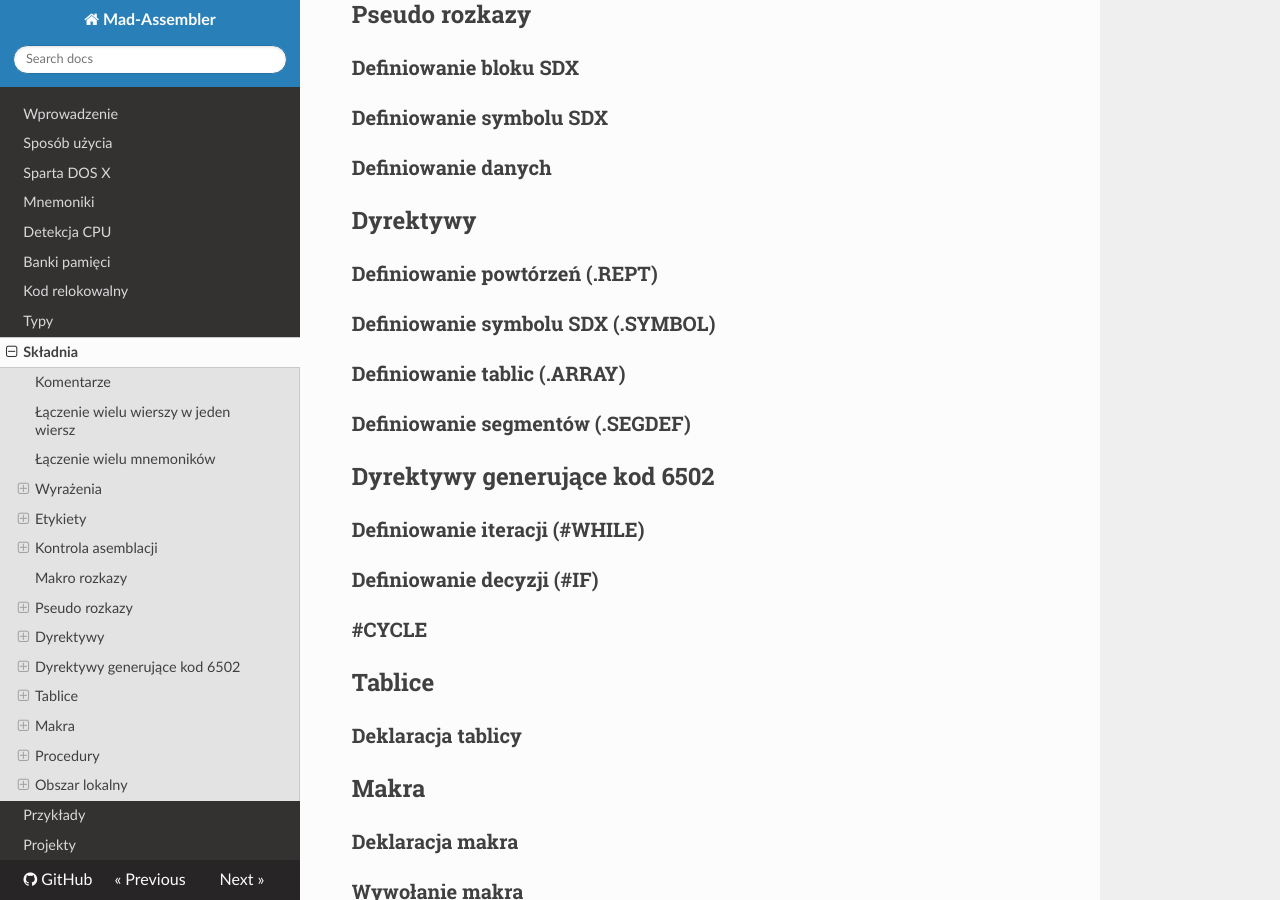
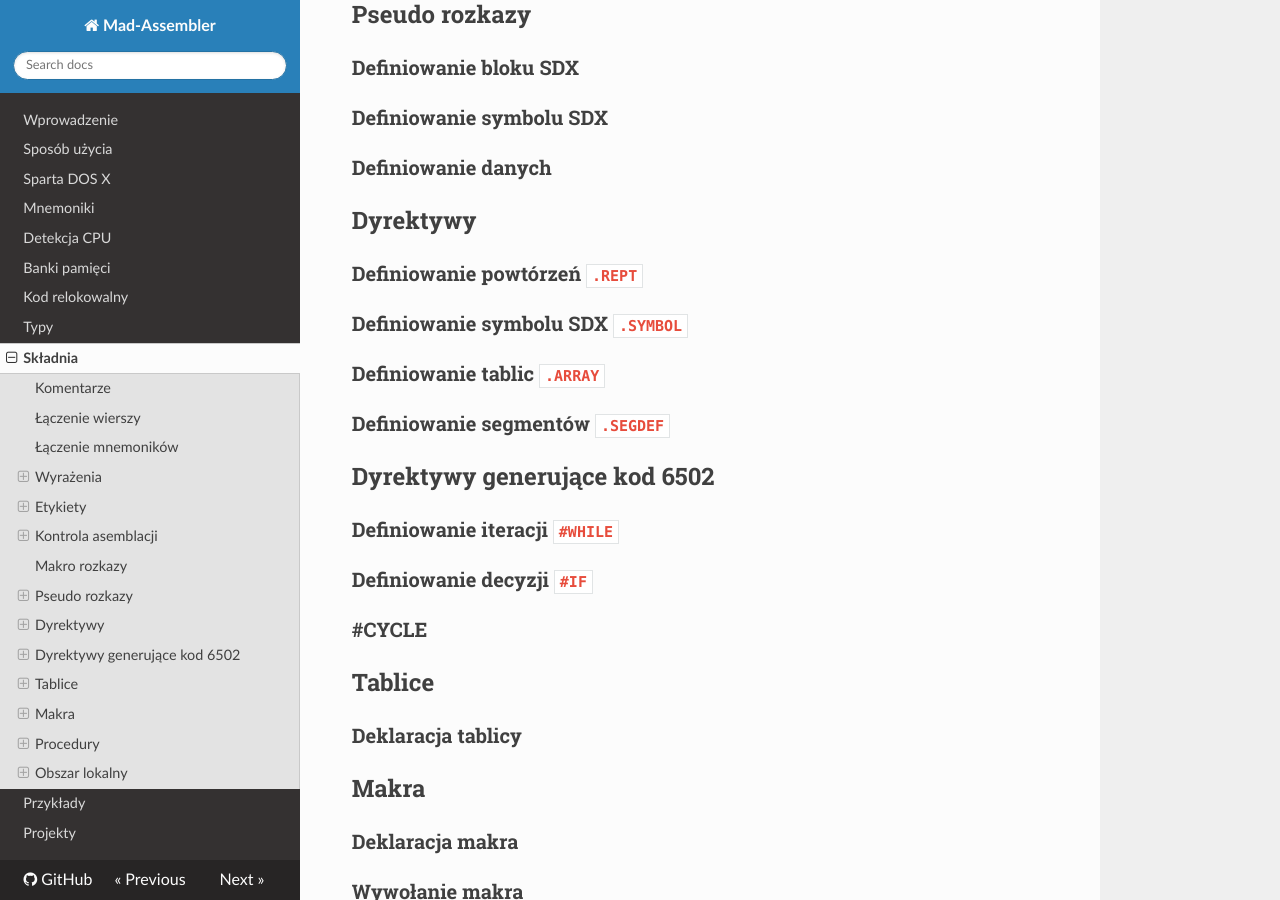
Before and after one commit to tebe6502/mad-assembler-mkdocs, an MkDocs documentation site: the page built from docs/skladnia.md, in a window 1280 px wide and 900 px high, scrolled down 1043 px. Built offline with MkDocs 1.6.1, drawn with Linux system fonts in a browser that asks for light colours; nearby versions of some CDN libraries; some of the changed text lies outside the part shown.

Commit message:
skladnia - template

```diff
--- a/docs/skladnia.md
+++ b/docs/skladnia.md
@@ -1,8 +1,8 @@
 #
 
 ## Komentarze
-## Łączenie wielu wierszy w jeden wiersz
-## Łączenie wielu mnemoników
+## Łączenie wierszy
+## Łączenie mnemoników
 ## Wyrażenia
 ### Liczby
 ### Operatory
@@ -23,13 +23,13 @@
 ### Definiowanie symbolu SDX
 ### Definiowanie danych
 ## Dyrektywy
-### Definiowanie powtórzeń (.REPT)
-### Definiowanie symbolu SDX (.SYMBOL)
-### Definiowanie tablic (.ARRAY)
-### Definiowanie segmentów (.SEGDEF)
+### Definiowanie powtórzeń `.REPT`
+### Definiowanie symbolu SDX `.SYMBOL`
+### Definiowanie tablic `.ARRAY`
+### Definiowanie segmentów `.SEGDEF`
 ## Dyrektywy generujące kod 6502
-### Definiowanie iteracji (#WHILE)
-### Definiowanie decyzji (#IF)
+### Definiowanie iteracji `#WHILE`
+### Definiowanie decyzji `#IF`
 ### #CYCLE
 ## Tablice
 ### Deklaracja tablicy
```
